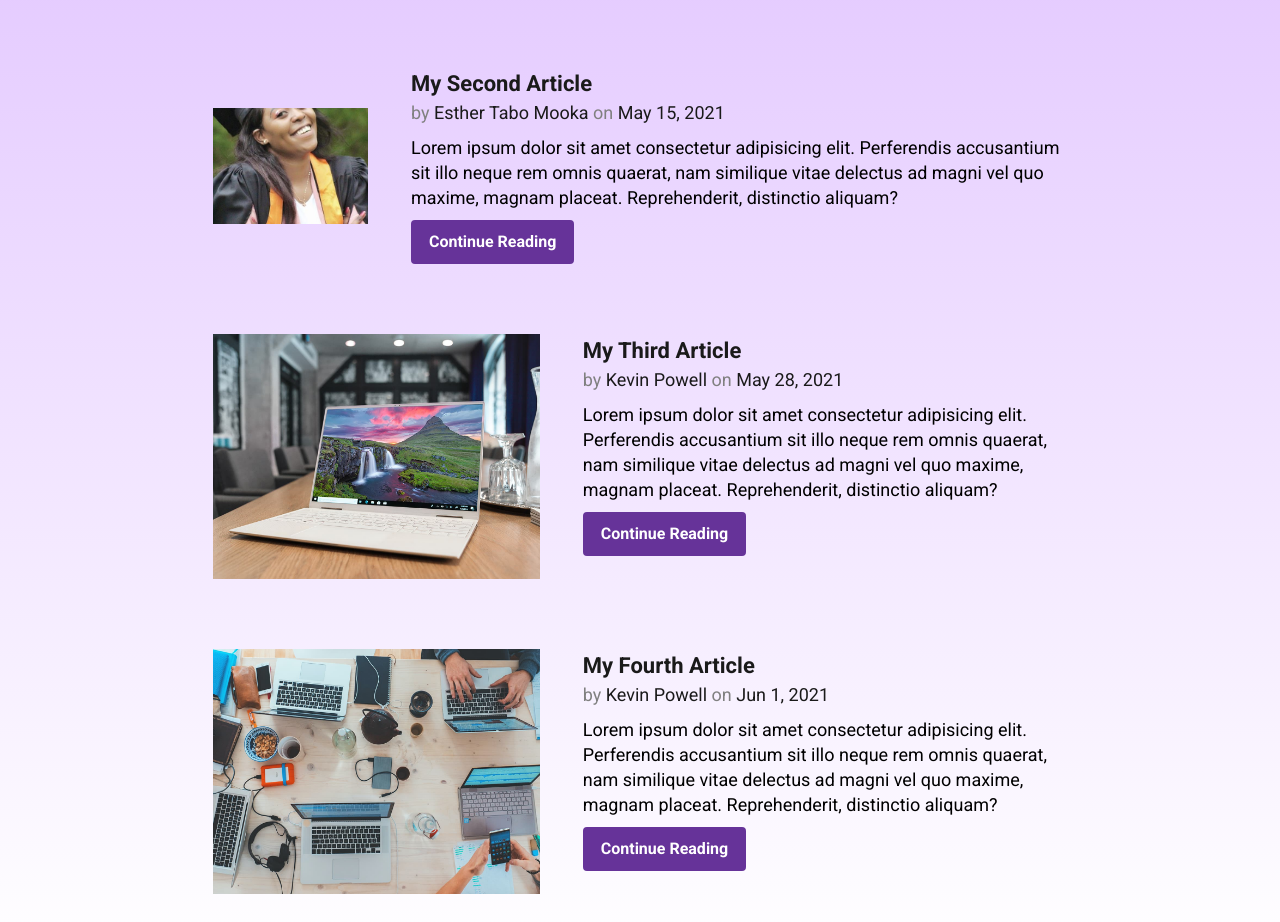
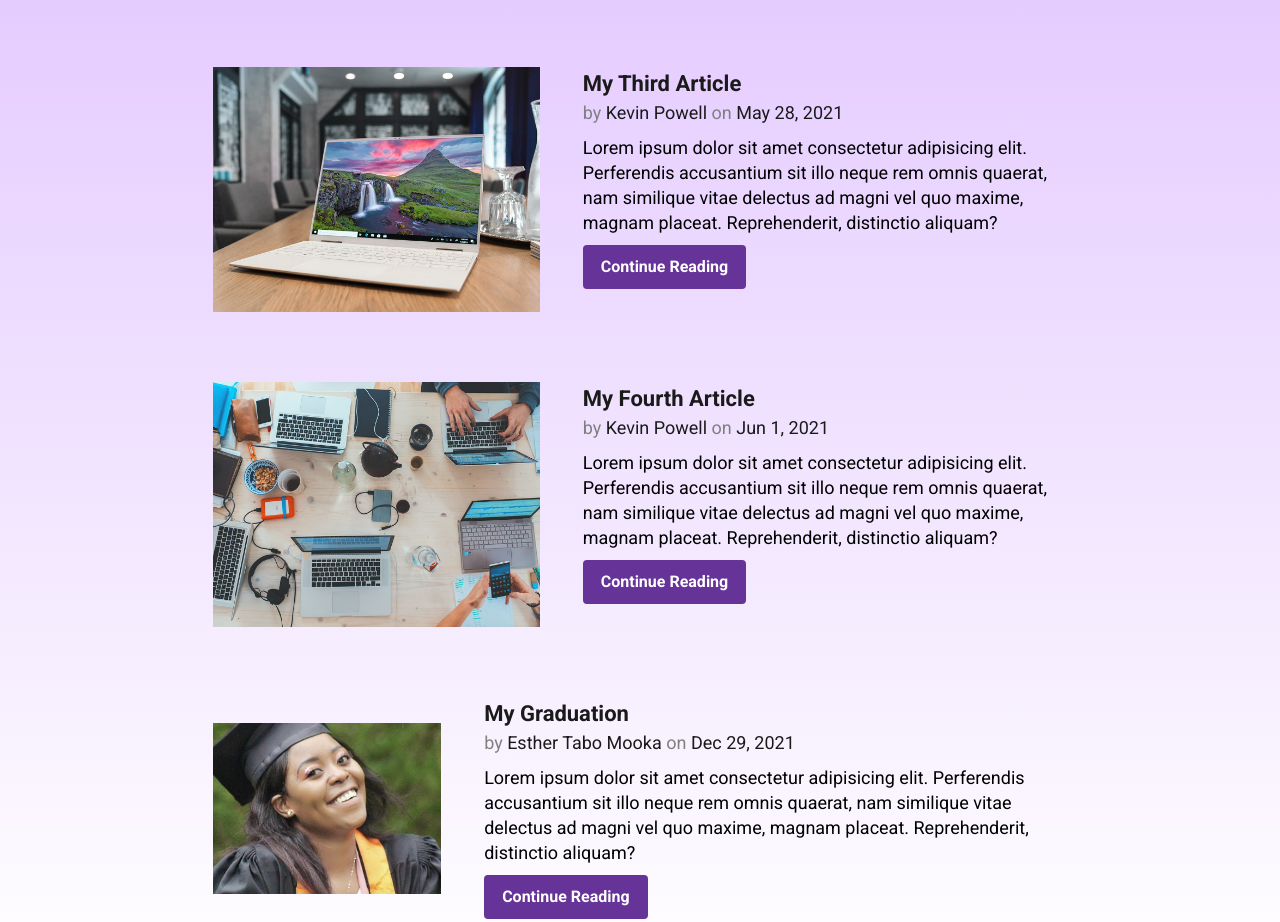
Before and after one commit to Xavier9981/zed-code-mentor, an Eleventy site: page src/index.njk in a window 1280 px wide. Shown: the part 1089-2011 px from the top of the page. Built offline with nearby package versions, Linux system fonts and the light colour scheme; Eleventy itself is replaced by a stand-in of ours; files that its build step writes are made by us from their sources.

Commit message:
Update Blog “2021-05-15-my-second-article”

```diff
--- a/src/blog/2021-05-15-my-second-article.md
+++ b/src/blog/2021-05-15-my-second-article.md
@@ -1,15 +1,15 @@
 ---
-title: My Second Article
+title: My Graduation
 description: Lorem ipsum dolor sit amet consectetur adipisicing elit.
   Perferendis accusantium sit illo neque rem omnis quaerat, nam similique vitae
   delectus ad magni vel quo maxime, magnam placeat. Reprehenderit, distinctio
   aliquam?
 author: Esther Tabo Mooka
-date: 2021-05-15
+date: 2021-12-29T22:40:06.284Z
 tags:
   - post
   - featured
-image: /assets/blog-images/img-20211203-wa0028-2-.jpg
+image: /assets/blog-images/img-20211203-wa0028-3-.jpg
 imageAlt: "Esther Tabo Mooka on her graduation "
 ---
 
```
Also changed, not shown: public/assets/blog-images/img-20211203-wa0028-3-.jpg (added).
